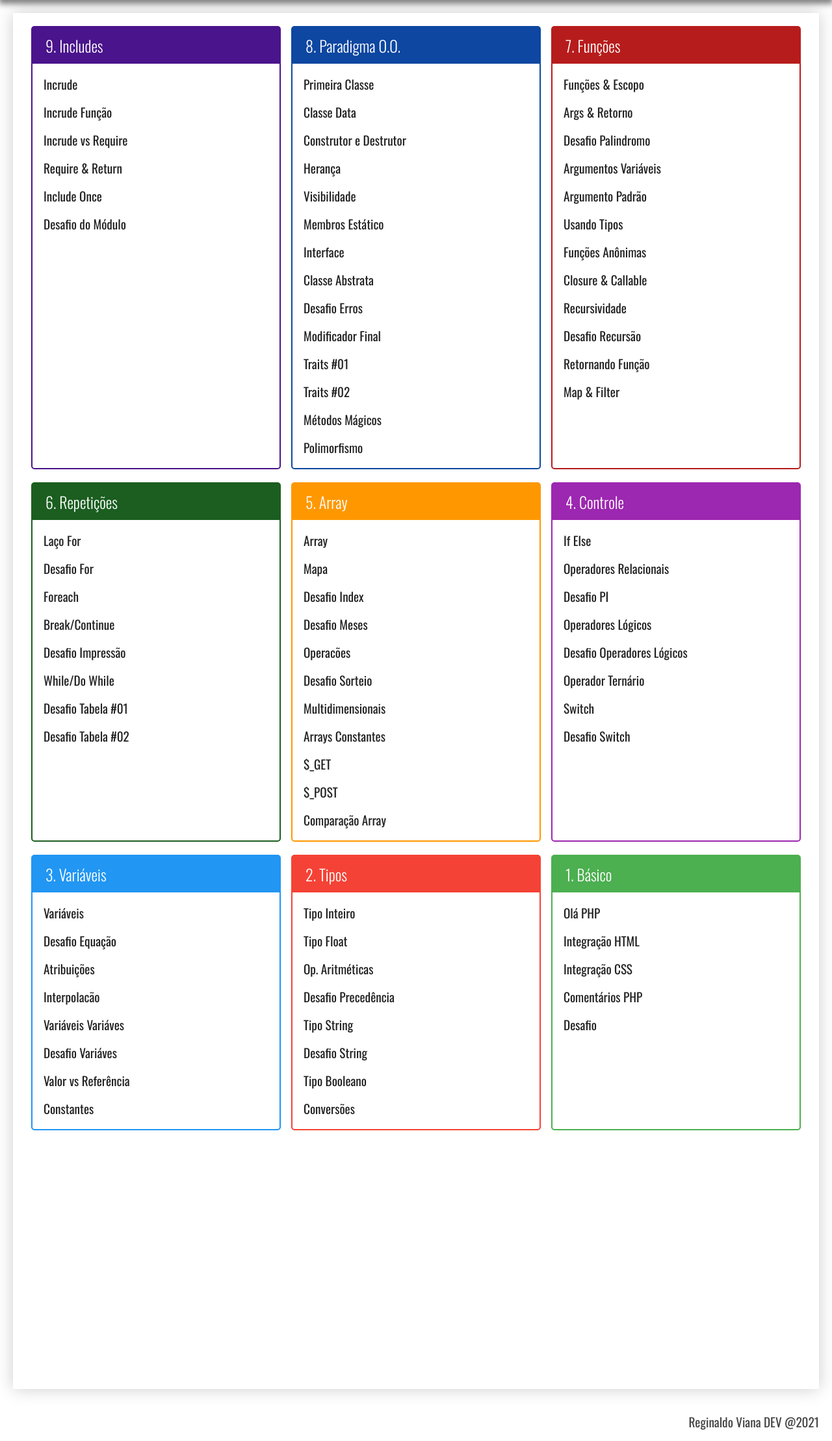
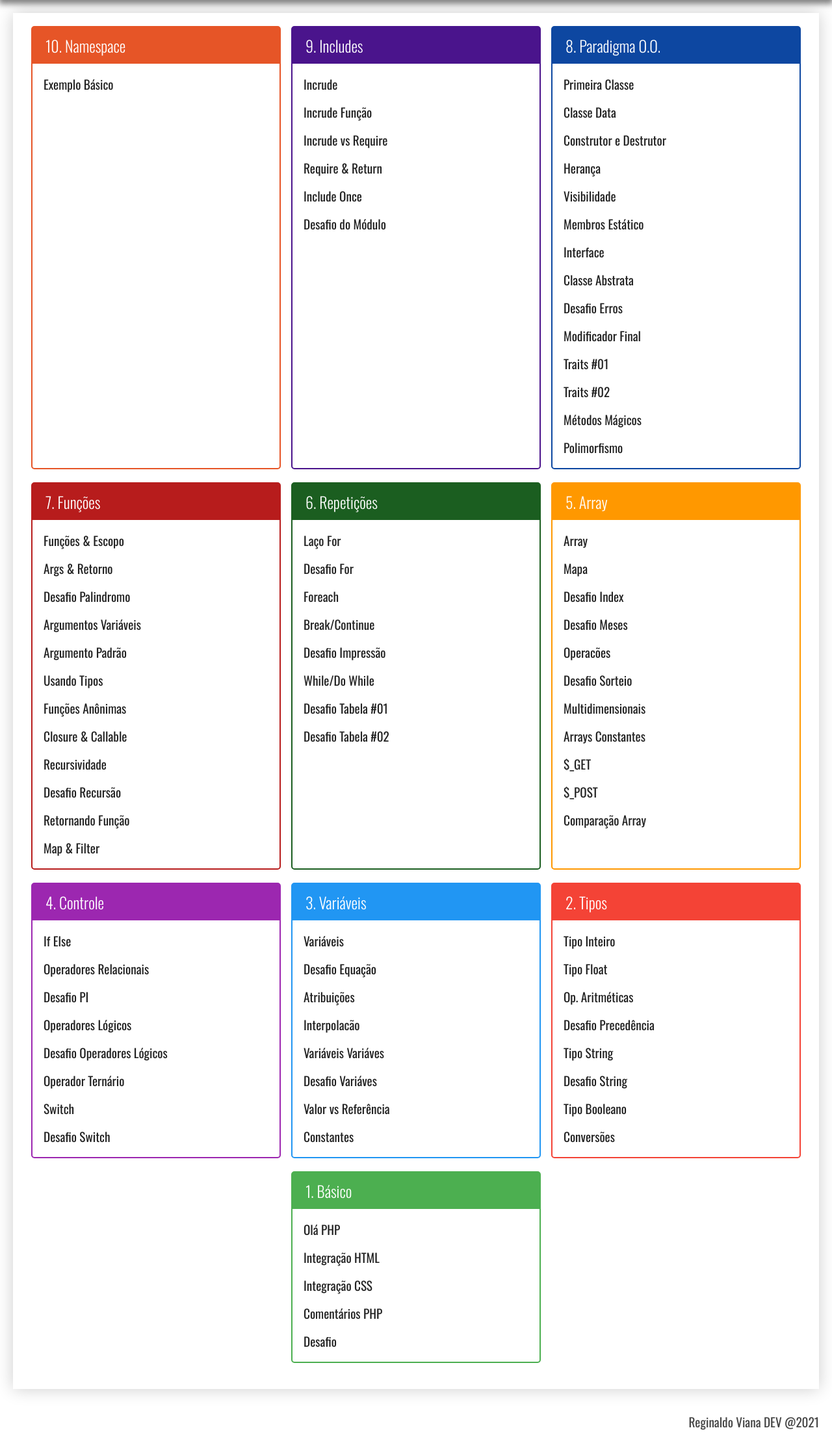
Before and after one commit to ReginaldoVian/CURSO-PHP, a PHP site: page / in a window 1280 px wide. Shown: the part 120-2337 px from the top of the page at 65% size. Run offline with PHP 8.4, Linux system fonts and the light colour scheme.

Commit message:
Chapter 'NAMESPACE'

```diff
--- a/menu.php
+++ b/menu.php
@@ -1,4 +1,14 @@
 <nav class="modulos">
+            <div class="modulo laranja-escuro">
+                    <h3>10. Namespace</h3>
+                    <ul>
+                         <li>
+                            <a href="exercicio.php?dir=namespace&file=basico">
+                               Exemplo Básico
+                            </a>
+                        </li>
+                    </ul>
+                </div>
             <div class="modulo roxo-escuro">
                     <h3>9. Includes</h3>
                     <ul>
--- a/recursos/css/estilo.css
+++ b/recursos/css/estilo.css
@@ -124,6 +124,9 @@ body{
 .modulo.roxo-escuro { border: 2px solid #4A148C;}
 .modulo.roxo-escuro > h3{ background-color: #4A148C;}
 
+.modulo.laranja-escuro { border: 2px solid #e65527;}
+.modulo.laranja-escuro > h3{ background-color: #e65527;}
+
 
 p.divisao {
     margin-bottom: 0px;
```
Also changed, not shown: namespace/basico.php (added, +32 -0 lines).
